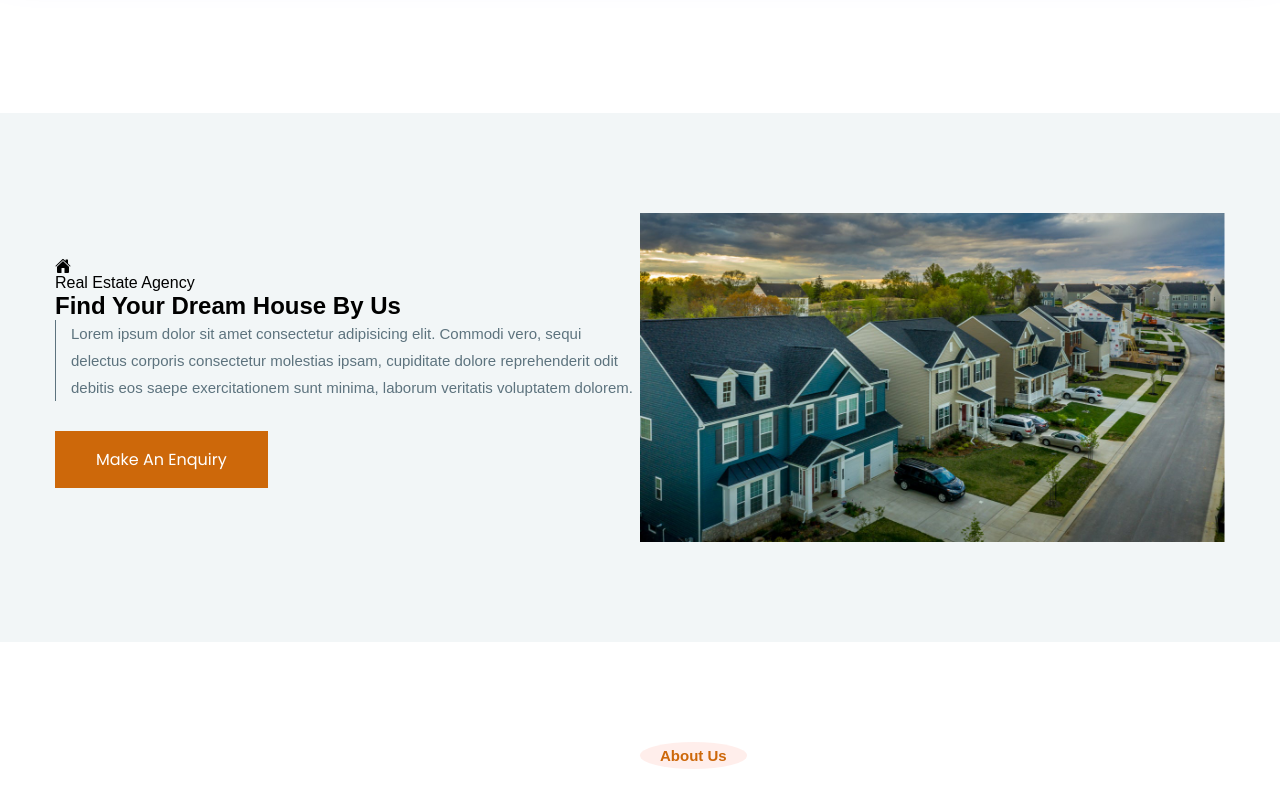
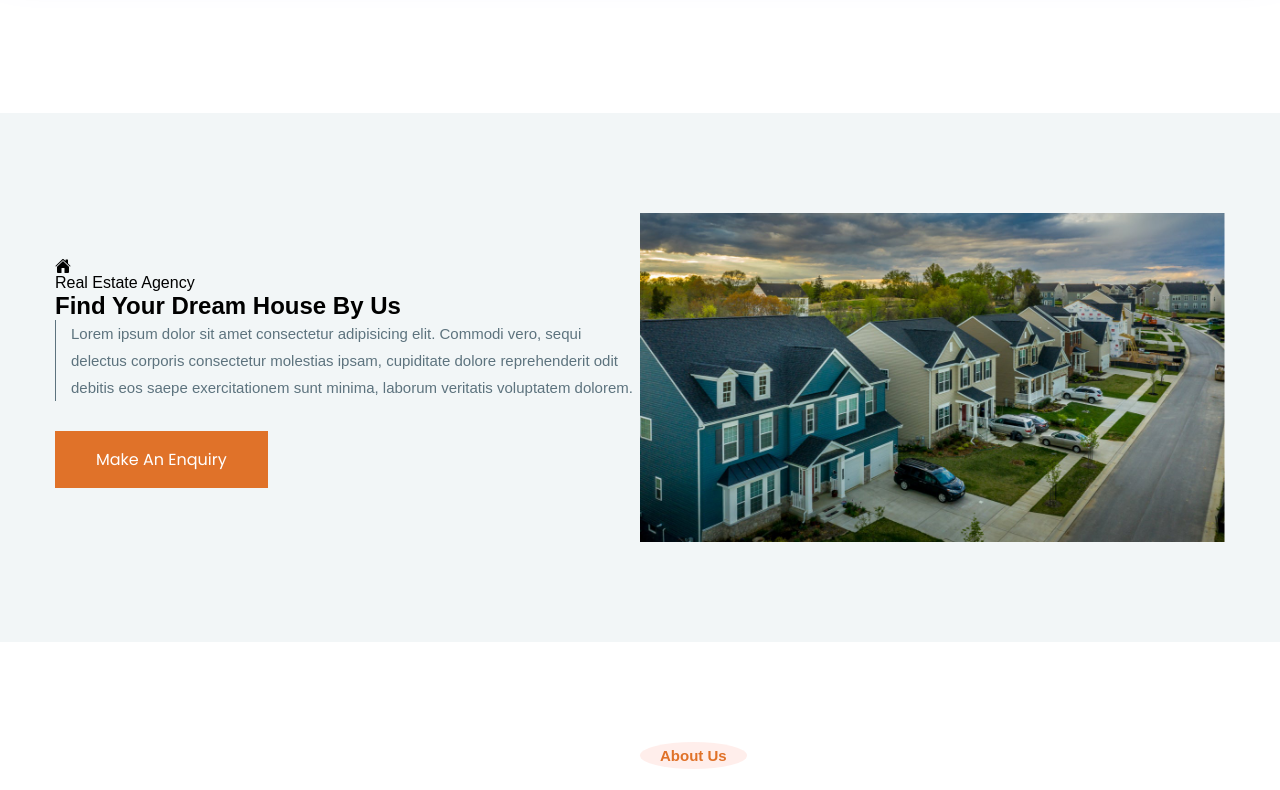
Before and after one commit to Ruhamahkamso/real-estate-starter, a plain HTML site: page index.html in a window 1280 px wide. Shown: the part 47-837 px from the top of the page. Drawn offline with nearby package versions, Linux system fonts and the light colour scheme.

Commit message:
updated again

```diff
--- a/css/style.css
+++ b/css/style.css
@@ -6,7 +6,7 @@
     --raisin-black-1:hsl(227, 29%, 13%);
     --raisin-black-2:hsl(229, 17%, 19%);
     --yellow-green:hsl(89, 72%, 45%);
-    --orange-soda:hsl(29, 91%, 42%);
+    --orange-soda:hsl(24, 75%, 52%);
     --culture-1:hsl(0, 0%, 93%);
     --culture-2:hsl(192, 24%, 96%);
     --misty-rose:hsl(7, 56%, 91%);
```
